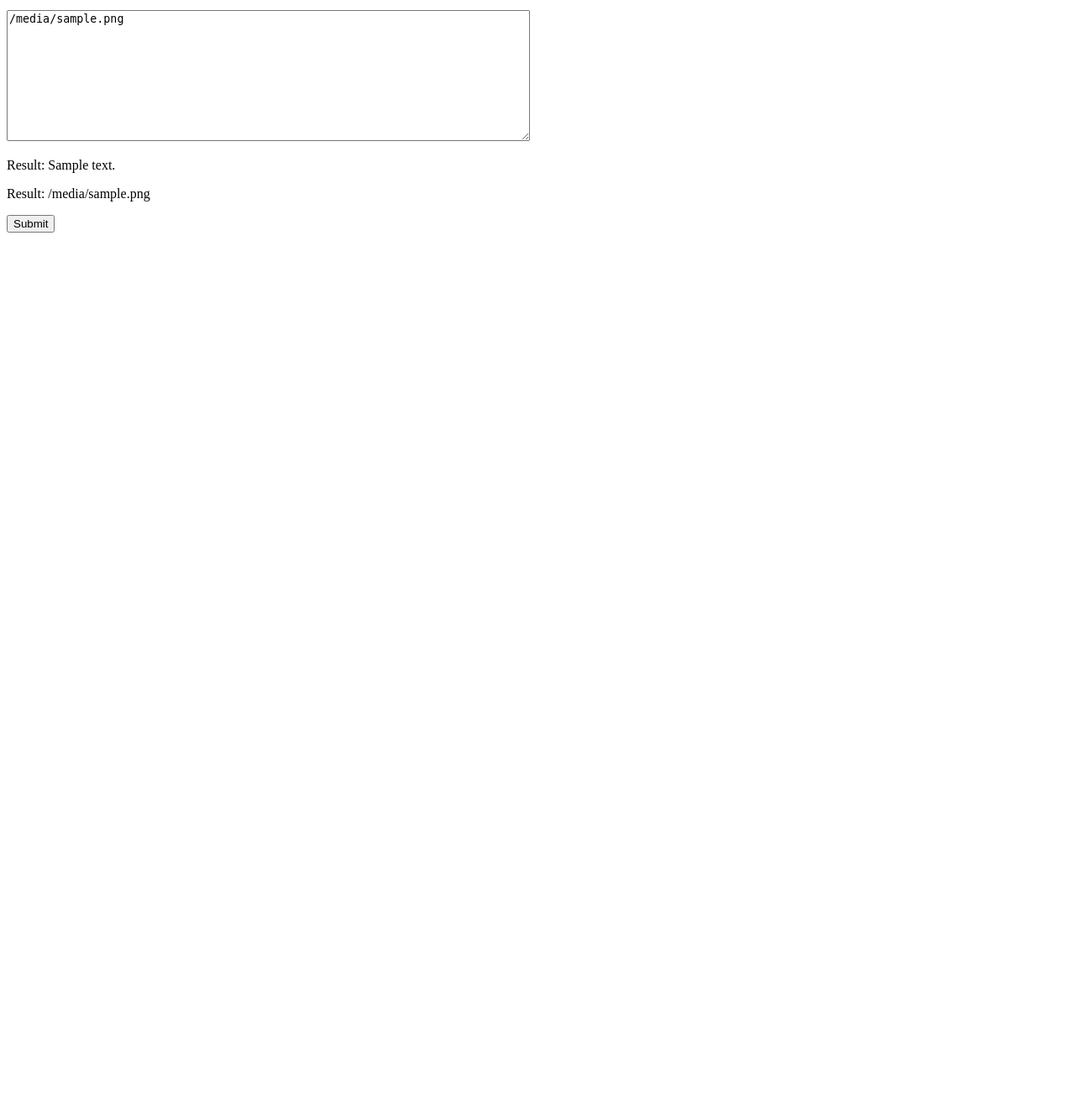
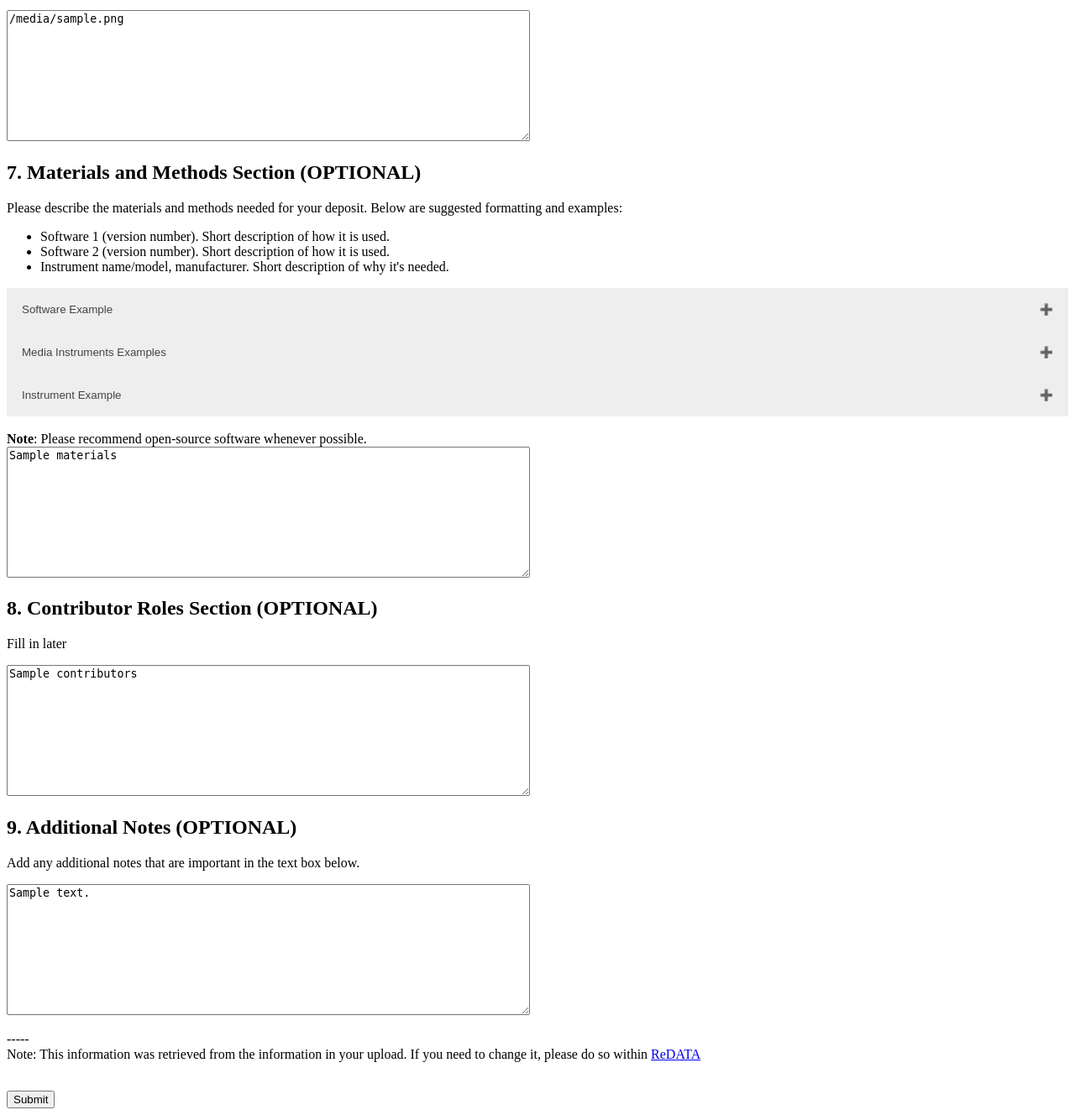
Before and after one commit to UAL-RE/ReM, a FastAPI app: template templates/intake.html in a window 1280 px wide. Shown: the part 1640-2968 px from the top of the page at 84% size. Before the commit the page ends 1917 px from the top, so only its background shows below. Run offline with FastAPI, Linux system fonts and the light colour scheme; the template is opened without the code that fills it: most values are stand-ins (such as "Sample title", 1, 10 or a date in 2020); parts of the project's set-up code (start-up, migrations or seed data) failed here and were passed over.

Commit message:
Add additional sections in intake.html
 - Materials and Methods, Contributor Roles, Additional Notes
 - Use accordion
 - Update IntakeData for materials, contributors, and notes attributes
 - Update unit tests

```diff
--- a/readme_tool/intake_form.py
+++ b/readme_tool/intake_form.py
@@ -26,6 +26,9 @@ class IntakeData(BaseModel):
     article_id: int
     summary: str = ''
     files: str = ''
+    materials: str = ''
+    contributors: str = ''
+    notes: str = ''
 
 
 class VersionModel(BaseModel):
@@ -135,10 +138,15 @@ async def read_form(article_id: int, request: Request, stage: bool = False,
     try:
         submit_dict = await get_data(article_id, db_file=db_file)
     except HTTPException:
-        submit_dict = {'summary': '', 'files': ''}
+        submit_dict = dict.fromkeys(
+            ['summary', 'files', 'materials', 'contributors', 'notes'], ''
+        )
 
     result = {'summary': 'Provide additional summary info',
-              'files': 'Provide your files'}
+              'files': 'Provide your files',
+              'materials': 'Provide a description of your file',
+              'contributors': 'Provide list of contributors',
+              'notes': 'Provide additional notes'}
 
     return templates.TemplateResponse('intake.html',
                                       context={'request': request,
@@ -150,6 +158,8 @@ async def read_form(article_id: int, request: Request, stage: bool = False,
 @app.post(readme_url_path + 'form/{article_id}')
 async def intake_post(article_id: int, request: Request,
                       summary: str = Form(...), files: str = Form(...),
+                      materials: str = Form(...), contributors: str = Form(...),
+                      notes: str = Form(...),
                       stage: bool = False, db_file: str = tinydb_file) \
         -> templates.TemplateResponse:
     """
@@ -159,6 +169,9 @@ async def intake_post(article_id: int, request: Request,
     :param request: HTTP request
     :param summary: Form response for summary data
     :param files: Form response for files data
+    :param materials: Form response for materials and method data
+    :param contributors: Form response for contributor roles data
+    :param notes: Form response for additional notes data
     :param stage: Figshare stage or production API.
                   Stage is only available for Figshare institutions
     :param db_file: JSON filename for TinyDB database
@@ -172,7 +185,11 @@ async def intake_post(article_id: int, request: Request,
                                           context={'request': request})
 
     result = {'summary': summary,
-              'files': files}
+              'files': files,
+              'materials': materials,
+              'contributors': contributors,
+              'notes': notes,
+              }
 
     post_data = {'article_id': fs_metadata['article_id'], **result}
 
--- a/templates/intake.html
+++ b/templates/intake.html
@@ -109,10 +109,71 @@ Please separate into <underline>four</underline> separate lines (i.e., carriage
   <textarea id="files" name="files" rows="10" cols="75" form="usrform">{{ submit_dict.files }}</textarea>
 </form>
 
-<p>Result: {{ result.summary }}</p>
 
-<p>Result: {{ result.files }}</p>
+<h2>7. Materials and Methods Section (OPTIONAL)</h2>
+<p>
+  Please describe the materials and methods needed for your deposit.
+  Below are suggested formatting and examples:
 
+  <ul>
+    <li>Software 1 (version number). Short description of how it is used.</li>
+    <li>Software 2 (version number). Short description of how it is used.</li>
+    <li>Instrument name/model, manufacturer. Short description of why it's needed.</li>
+  </ul>
+</p>
+
+<button class="accordion">Software Example</button>
+<div class="panel">
+  - Python 3.7.5. Required libraries: pandas, numpy.
+</div>
+
+<br>
+<button class="accordion">Media Instruments Examples</button>
+<div class="panel">
+  - Audacity, Praat, etc. The .wav audio files can be played or opened in any of the above freeware programs or in most commercial audio software (e.g., Windows Media Player).
+  - Microsoft 365 PowerPoint. The slides are best viewed using PowerPoint.
+</div>
+
+<br>
+<button class="accordion">Instrument Example</button>
+<div class="panel">
+  - Low-cost double pendulum for high-quality data collection with open-source video tracking and analysis/Version 2, Michigan State University (https://data.mendeley.com/datasets/z4hvxjgtbz/2), This instrument is necessary for validating our robotics locomotion analysis
+</div>
+<br>
+
+<br>
+<b>Note</b>: Please recommend open-source software whenever possible.<br>
+
+<form method="post">
+  <textarea id="materials" name="materials" rows="10" cols="75" form="usrform">{{ submit_dict.materials }}</textarea>
+</form>
+
+<h2>8. Contributor Roles Section (OPTIONAL)
+</h2>
+<p>
+  Fill in later<br>
+</p>
+
+<form method="post">
+  <textarea id="contributors" name="materials" rows="10" cols="75" form="usrform">{{ submit_dict.contributors }}</textarea>
+</form>
+
+<h2>
+  9. Additional Notes (OPTIONAL)
+</h2>
+<p>
+  Add any additional notes that are important in the text box below.
+</p>
+
+<form method="post">
+  <textarea id="notes" name="notes" rows="10" cols="75" form="usrform">{{ submit_dict.notes }}</textarea>
+</form>
+
+<p>
+----- <br>
+Note: This information was retrieved from the information in your upload. If you need to
+  change it, please do so within <a href="https://arizona.figshare.com">ReDATA</a><br><br>
+</p>
 
 <form method="post" id="usrform">
   <input type="submit">
```
Also changed, not shown: tests/test_intake_form.py (+9 -0 lines).
